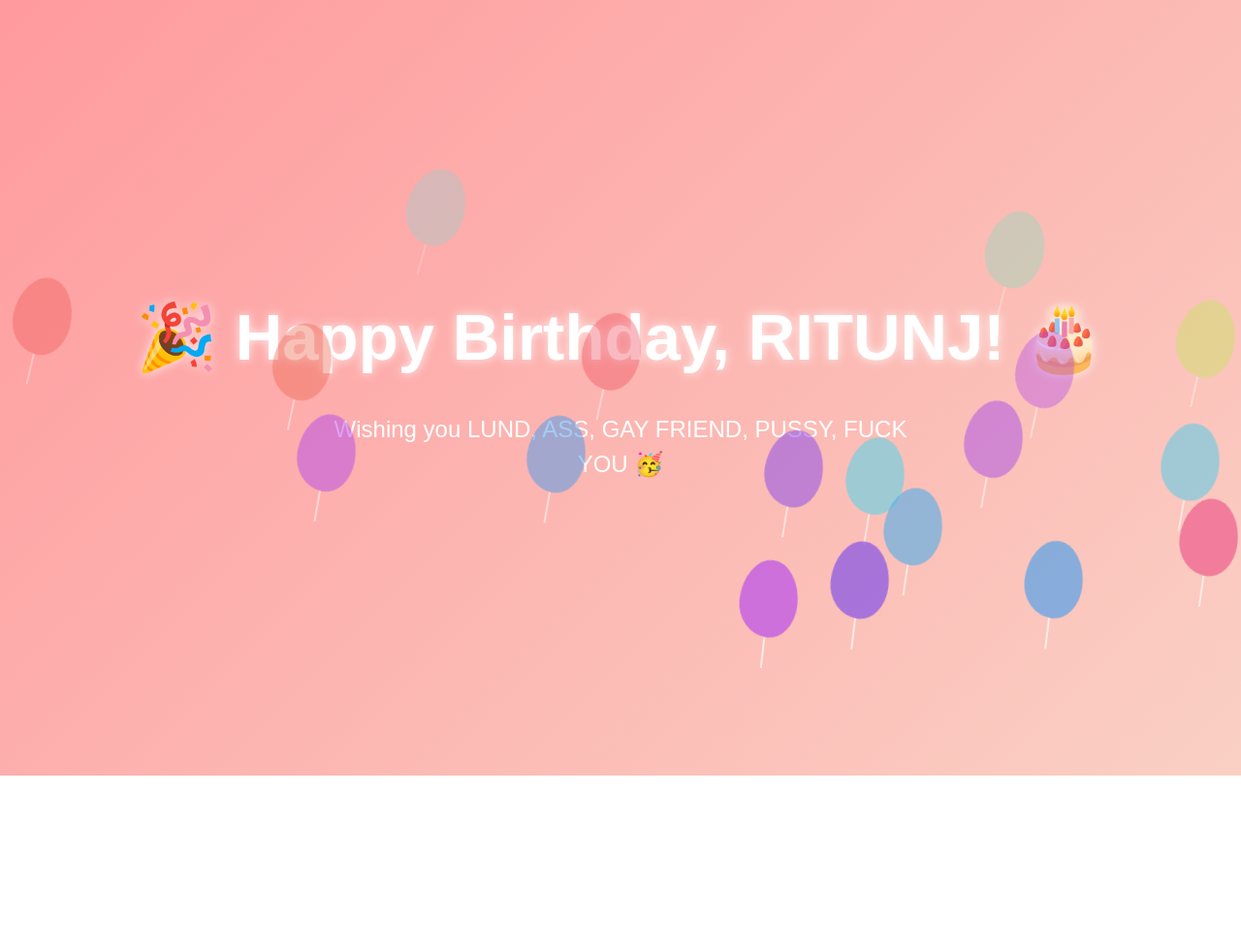
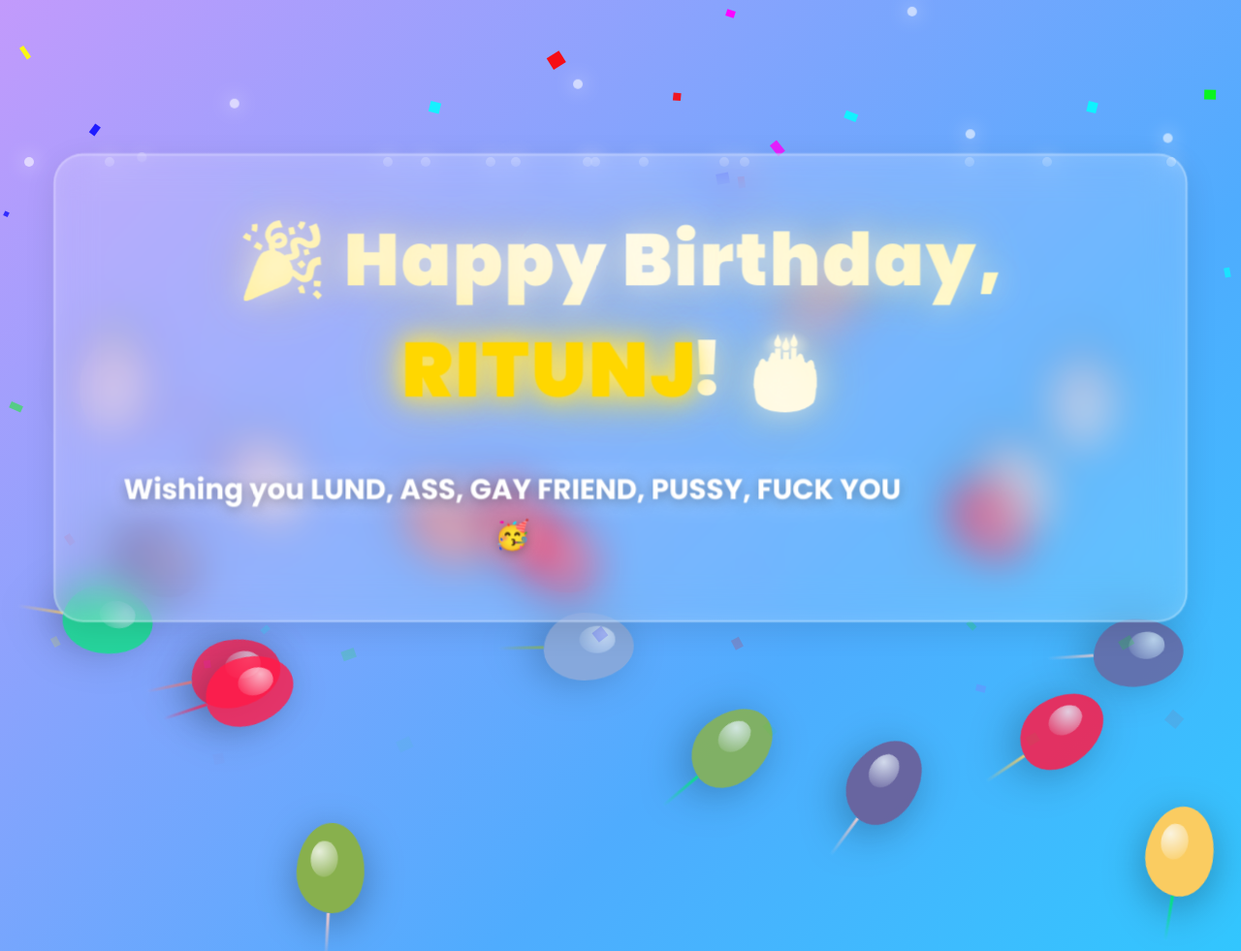
Before and after one commit to GuessCodee/happy, a plain HTML site: page index.html in a window 1280 px wide. Shown: the top 981 px of the page at 97% size. Before the commit the page ends 800 px from the top, so only its background shows below. Drawn offline with Linux system fonts and the light colour scheme.

Commit message:
Update index.html

```diff
--- a/index.html
+++ b/index.html
@@ -5,7 +5,14 @@
   <meta name="viewport" content="width=device-width, initial-scale=1.0">
   <title>🎂 Happy Birthday!</title>
   <style>
-    /* Base layout */
+    @import url('https://fonts.googleapis.com/css2?family=Poppins:wght@700;900&display=swap');
+
+    * {
+      margin: 0;
+      padding: 0;
+      box-sizing: border-box;
+    }
+
     body {
       margin: 0;
       height: 100vh;
@@ -13,91 +20,252 @@
       flex-direction: column;
       justify-content: center;
       align-items: center;
-      background: linear-gradient(135deg, #ff9a9e, #fad0c4);
+      background: linear-gradient(135deg, #667eea 0%, #764ba2 25%, #f093fb 50%, #4facfe 75%, #00f2fe 100%);
+      background-size: 400% 400%;
+      animation: gradientShift 15s ease infinite;
       font-family: 'Poppins', sans-serif;
       overflow: hidden;
       text-align: center;
       padding: 0 5vw;
+      position: relative;
     }
 
-    /* Responsive heading */
-    h1 {
-      font-size: clamp(2rem, 6vw, 4rem);
-      color: #fff;
-      text-shadow: 0 0 10px rgba(255,255,255,0.8);
-      animation: pop 1s ease-in-out infinite alternate;
-      margin: 0.5em 0;
-      word-break: break-word;
+    /* Animated gradient background */
+    @keyframes gradientShift {
+      0% { background-position: 0% 50%; }
+      50% { background-position: 100% 50%; }
+      100% { background-position: 0% 50%; }
     }
 
-    /* Responsive subtext */
-    p {
-      font-size: clamp(1rem, 3vw, 1.5rem);
-      color: white;
-      margin-top: 0.3em;
-      max-width: 600px;
-      line-height: 1.5em;
+    /* Floating particles */
+    .particle {
+      position: absolute;
+      width: 10px;
+      height: 10px;
+      background: rgba(255, 255, 255, 0.6);
+      border-radius: 50%;
+      animation: float 8s infinite ease-in-out;
+      box-shadow: 0 0 20px rgba(255, 255, 255, 0.8);
     }
 
-    /* Balloons */
+    @keyframes float {
+      0%, 100% { transform: translateY(0) translateX(0); opacity: 0; }
+      10% { opacity: 1; }
+      90% { opacity: 1; }
+      100% { transform: translateY(-100vh) translateX(50px); opacity: 0; }
+    }
+
+    /* Main content container with glassmorphism */
+    .content-wrapper {
+      background: rgba(255, 255, 255, 0.15);
+      backdrop-filter: blur(20px);
+      border-radius: 30px;
+      padding: clamp(2rem, 5vw, 4rem);
+      border: 2px solid rgba(255, 255, 255, 0.3);
+      box-shadow: 0 8px 32px rgba(0, 0, 0, 0.1),
+                  inset 0 0 20px rgba(255, 255, 255, 0.1);
+      animation: containerPulse 3s ease-in-out infinite;
+      max-width: 90vw;
+      position: relative;
+      z-index: 10;
+    }
+
+    @keyframes containerPulse {
+      0%, 100% { transform: scale(1); }
+      50% { transform: scale(1.02); }
+    }
+
+    /* 3D text effect for heading */
+    h1 {
+      font-size: clamp(2rem, 6vw, 4.5rem);
+      font-weight: 900;
+      background: linear-gradient(45deg, #fff, #ffd700, #fff, #ffeb3b);
+      background-size: 300% 300%;
+      -webkit-background-clip: text;
+      -webkit-text-fill-color: transparent;
+      background-clip: text;
+      animation: shimmer 3s ease-in-out infinite, bounce 2s ease-in-out infinite;
+      text-shadow:
+        0 0 30px rgba(255, 255, 255, 0.5),
+        0 0 60px rgba(255, 215, 0, 0.4);
+      margin: 0 0 0.5em 0;
+      letter-spacing: 2px;
+      position: relative;
+    }
+
+    @keyframes shimmer {
+      0%, 100% { background-position: 0% 50%; }
+      50% { background-position: 100% 50%; }
+    }
+
+    @keyframes bounce {
+      0%, 100% { transform: translateY(0) scale(1); }
+      50% { transform: translateY(-10px) scale(1.03); }
+    }
+
+    /* Subtext styling */
+    p {
+      font-size: clamp(1rem, 3vw, 1.8rem);
+      font-weight: 700;
+      color: white;
+      margin-top: 0.5em;
+      max-width: 800px;
+      line-height: 1.6em;
+      text-shadow:
+        0 2px 10px rgba(0, 0, 0, 0.3),
+        0 0 20px rgba(255, 255, 255, 0.4);
+      animation: textGlow 2s ease-in-out infinite alternate;
+    }
+
+    @keyframes textGlow {
+      from { text-shadow: 0 2px 10px rgba(0, 0, 0, 0.3), 0 0 20px rgba(255, 255, 255, 0.4); }
+      to { text-shadow: 0 2px 15px rgba(0, 0, 0, 0.4), 0 0 40px rgba(255, 255, 255, 0.7); }
+    }
+
+    /* Enhanced balloons with 3D effect */
     .balloon {
       position: absolute;
       bottom: -150px;
-      width: 8vw;
-      max-width: 60px;
+      width: clamp(40px, 8vw, 70px);
       aspect-ratio: 3 / 4;
-      background: #ff6f61;
+      background: linear-gradient(135deg, rgba(255,255,255,0.3), transparent);
       border-radius: 50% 50% 45% 55% / 55% 55% 45% 45%;
-      animation: floatUp 6s linear infinite;
+      animation: floatUp 7s linear infinite;
       opacity: 0.9;
+      filter: drop-shadow(0 10px 20px rgba(0, 0, 0, 0.3));
+      transition: transform 0.3s ease;
+    }
+
+    .balloon::before {
+      content: '';
+      position: absolute;
+      top: 20%;
+      left: 20%;
+      width: 40%;
+      height: 40%;
+      background: radial-gradient(circle at 30% 30%, rgba(255,255,255,0.8), transparent);
+      border-radius: 50%;
     }
 
     .balloon::after {
       content: '';
       position: absolute;
-      width: 2px;
-      height: 40%;
-      background: white;
-      bottom: -40%;
+      width: 3px;
+      height: 50%;
+      background: linear-gradient(to bottom, currentColor, transparent);
+      bottom: -50%;
       left: 50%;
       transform: translateX(-50%);
     }
 
-    /* Animations */
     @keyframes floatUp {
       0% { transform: translateY(0) rotate(0deg); opacity: 1; }
-      100% { transform: translateY(-110vh) rotate(20deg); opacity: 0; }
+      100% { transform: translateY(-120vh) rotate(360deg); opacity: 0; }
     }
 
-    @keyframes pop {
-      from { transform: scale(1); }
-      to { transform: scale(1.05); }
+    /* Confetti elements */
+    .confetti {
+      position: absolute;
+      width: 10px;
+      height: 10px;
+      background: #f0f;
+      top: -10px;
+      animation: confettiFall 4s linear infinite;
+      opacity: 0;
     }
 
-    /* Responsive spacing for tiny devices */
+    @keyframes confettiFall {
+      0% { transform: translateY(0) rotate(0deg); opacity: 1; }
+      100% { transform: translateY(100vh) rotate(720deg); opacity: 0; }
+    }
+
+    /* Name span special styling */
+    #name {
+      display: inline-block;
+      animation: nameRotate 4s ease-in-out infinite;
+      color: #ffd700;
+      -webkit-text-fill-color: #ffd700;
+      filter: drop-shadow(0 0 10px #ffd700);
+    }
+
+    @keyframes nameRotate {
+      0%, 100% { transform: rotate(-2deg) scale(1); }
+      50% { transform: rotate(2deg) scale(1.1); }
+    }
+
+    /* Responsive adjustments */
+    @media (max-width: 768px) {
+      .content-wrapper {
+        padding: clamp(1.5rem, 4vw, 3rem);
+      }
+    }
+
     @media (max-width: 480px) {
-      p { margin-top: 0.6em; }
+      p { margin-top: 0.8em; }
+      .content-wrapper { border-radius: 20px; }
     }
   </style>
 </head>
 <body>
-  <h1>🎉 Happy Birthday, <span id="name">My Friend</span>! 🎂</h1>
-  <p>Wishing you LUND, ASS, GAY FRIEND, PUSSY, FUCK YOU 🥳</p>
+  <!-- Floating particles background -->
+  <div id="particles"></div>
+
+  <!-- Main content with glassmorphism -->
+  <div class="content-wrapper">
+    <h1>🎉 Happy Birthday, <span id="name">My Friend</span>! 🎂</h1>
+    <p>Wishing you LUND, ASS, GAY FRIEND, PUSSY, FUCK YOU 🥳</p>
+  </div>
 
   <script>
-    // Create floating balloons randomly
-    for (let i = 0; i < 18; i++) {
+    // Create floating particles
+    const particleContainer = document.getElementById('particles');
+    for (let i = 0; i < 30; i++) {
+      const particle = document.createElement('div');
+      particle.classList.add('particle');
+      particle.style.left = Math.random() * 100 + 'vw';
+      particle.style.animationDelay = Math.random() * 8 + 's';
+      particle.style.animationDuration = (6 + Math.random() * 4) + 's';
+      particleContainer.appendChild(particle);
+    }
+
+    // Create floating balloons
+    const colors = ['#ff6f61', '#6b5b95', '#88b04b', '#f7cac9', '#92a8d1', '#ffcc5c', '#ff1744', '#00e676'];
+    for (let i = 0; i < 20; i++) {
       const balloon = document.createElement('div');
       balloon.classList.add('balloon');
       balloon.style.left = Math.random() * 100 + 'vw';
-      balloon.style.background = `hsl(${Math.random() * 360}, 80%, 60%)`;
-      balloon.style.animationDuration = (5 + Math.random() * 4) + 's';
-      balloon.style.animationDelay = (Math.random() * 3) + 's';
+      balloon.style.background = colors[Math.floor(Math.random() * colors.length)];
+      balloon.style.color = colors[Math.floor(Math.random() * colors.length)];
+      balloon.style.animationDuration = (6 + Math.random() * 4) + 's';
+      balloon.style.animationDelay = (Math.random() * 5) + 's';
       document.body.appendChild(balloon);
     }
 
-    // Friend's name (change this line)
-    document.getElementById("name").textContent = "RITUNJ"; // ← change name here
+    // Create confetti
+    const confettiColors = ['#ff0000', '#00ff00', '#0000ff', '#ffff00', '#ff00ff', '#00ffff'];
+    for (let i = 0; i < 50; i++) {
+      const confetti = document.createElement('div');
+      confetti.classList.add('confetti');
+      confetti.style.left = Math.random() * 100 + 'vw';
+      confetti.style.background = confettiColors[Math.floor(Math.random() * confettiColors.length)];
+      confetti.style.animationDelay = Math.random() * 4 + 's';
+      confetti.style.width = (5 + Math.random() * 10) + 'px';
+      confetti.style.height = (5 + Math.random() * 10) + 'px';
+      document.body.appendChild(confetti);
+    }
+
+    // Set friend's name
+    document.getElementById("name").textContent = "RITUNJ";
+
+    // Interactive balloon hover effect
+    document.querySelectorAll('.balloon').forEach(balloon => {
+      balloon.addEventListener('mouseenter', function() {
+        this.style.transform = 'scale(1.2) rotate(10deg)';
+      });
+      balloon.addEventListener('mouseleave', function() {
+        this.style.transform = '';
+      });
+    });
   </script>
 </body>
 </html>
```
